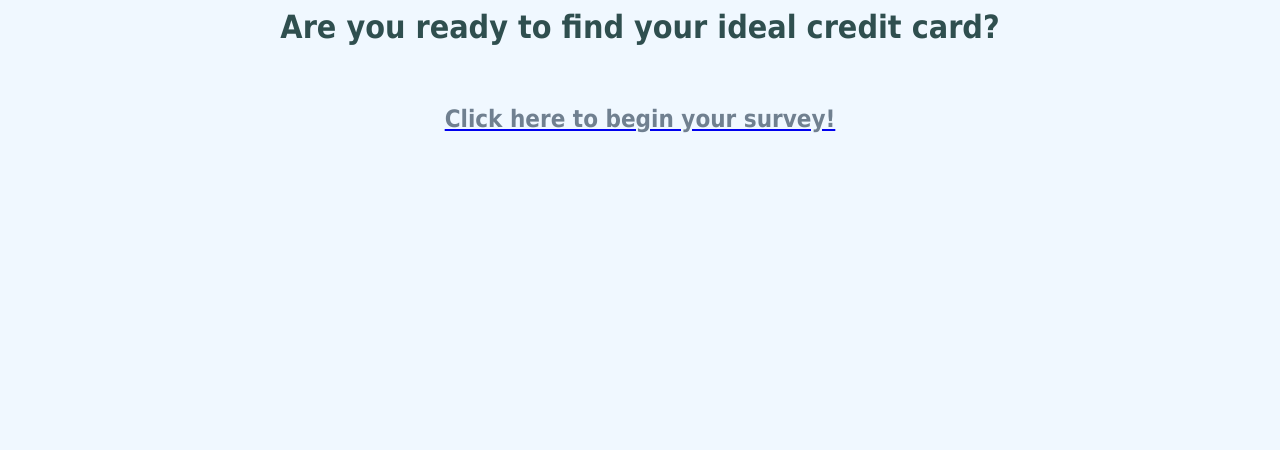
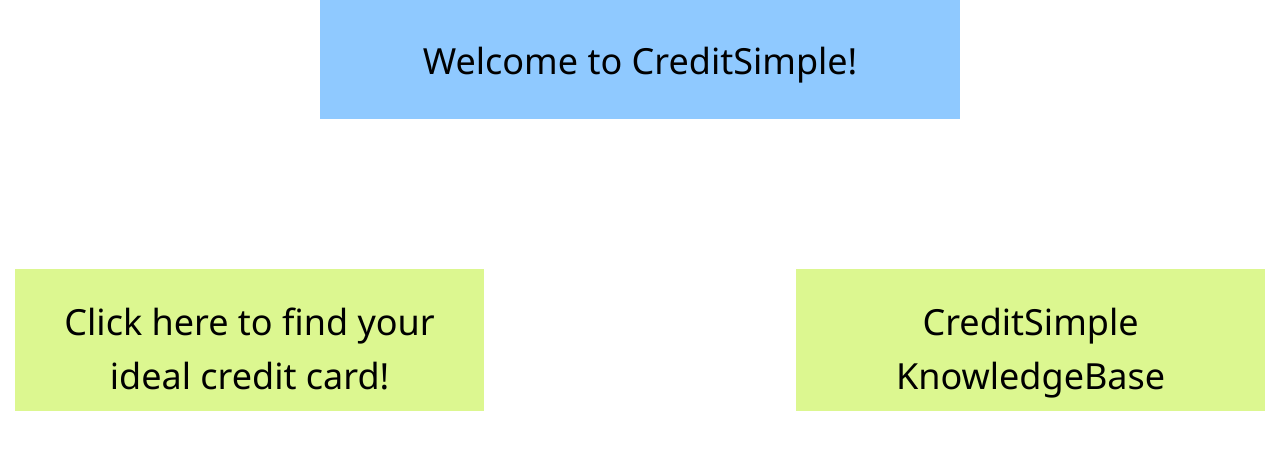
Before and after one commit to NinoS99/MSCI342Project, a PHP site: page / in a window 1280 px wide. Shown: the top 450 px of the page. Run offline with PHP 8.4, Linux system fonts and the light colour scheme.

Commit message:
updated index file

```diff
--- a/index.php
+++ b/index.php
@@ -1,15 +1,93 @@
+<!--
+
+Group 6 Sprint #1 Credit Card Application Web Page
+Sunday October 25th 2020
+Landing/Homepage page for MSCI442 Credit Card Application Project Sprint #1
+
+-->
 <?php
 ?>
+<html>
+	<!--Start head-->
+	<head>
+		<!--Create text styles-->
+        <style type = "text/css"> h1 {color:black}</style>
 
-<html>
-  <link rel = 'stylesheet' type = 'text/css' href = 'style.css'>
-  <title>Welcome to Credit Card Matcher!</title>
-    <h1> Are you ready to find your ideal credit card? </h1><br>
-    <form method="post">
-      <a href="src/surveyPage.php">
-        <div>
-          <h2> Click here to begin your survey!</h2>
+		<!--Import relevant style sheets-->
+		<meta name="viewport" content="width=device-width, initial-scale=1">
+		<link rel="stylesheet" href="https://www.w3schools.com/w3css/4/w3.css">
+
+	<!--End head-->
+	</head>
+
+	<body>
+
+           <!-- First section header-->
+         <div class="titlebox">
+            <center>
+            </br><h1>Welcome to CreditSimple!</h1></br>
         </div>
-      </a>
-    </form>
+
+    <!--Formatting the look of the titlebox-->
+    <style>
+        div.titlebox {
+        background-color: #8FC9FF;
+            width: 658px;
+            height: 119px;
+            left: 402px;
+            top: 64.5px;
+            font-size: 16px;
+            margin-left: auto;
+            margin-right: auto;
+             width: 50%;
+        }
+        </style>
+
+        <!-- Spacing between titlebox and button-->
+    <span style="display:block; height: 150;"></span>
+
+    <!--Creating the button to the login page-->
+    <div class="wrapper">
+      <a href="login.html"><button class="buttonSurvey"></br><h1>Click here to find your ideal credit card!</h1></br></button></a>
+    </div>
+
+    <!--Creating the button to the KnowledgeBase-->
+    <div class="wrapper">
+      <a href="knowledgeBase.html"><button class="buttonKnowledgeBase"></br><h1>CreditSimple KnowledgeBase</h1></br></button></a>
+    </div>
+
+<!--Formatting the look of the buttons-->
+<style>
+   .wrapper {
+    text-align: center;
+}
+    .buttonSurvey {
+        background-color: #DCF790;
+        border: none;
+        text-align: center;
+        width: 469px;
+        height: 142px;
+        left: 0px;
+        top: 370px;
+        font-size: 10px;
+        float: left;
+        margin-left: 15px;
+}
+
+    .buttonKnowledgeBase {
+        background-color: #DCF790;
+        border: none;
+        text-align: center;
+        width: 469px;
+        height: 142px;
+        left: 0px;
+        top: 370px;
+        font-size: 10px;
+        float: right;
+        margin-right: 15px;
+    }
+</style>
+
+	</body>
+
 </html>
```
